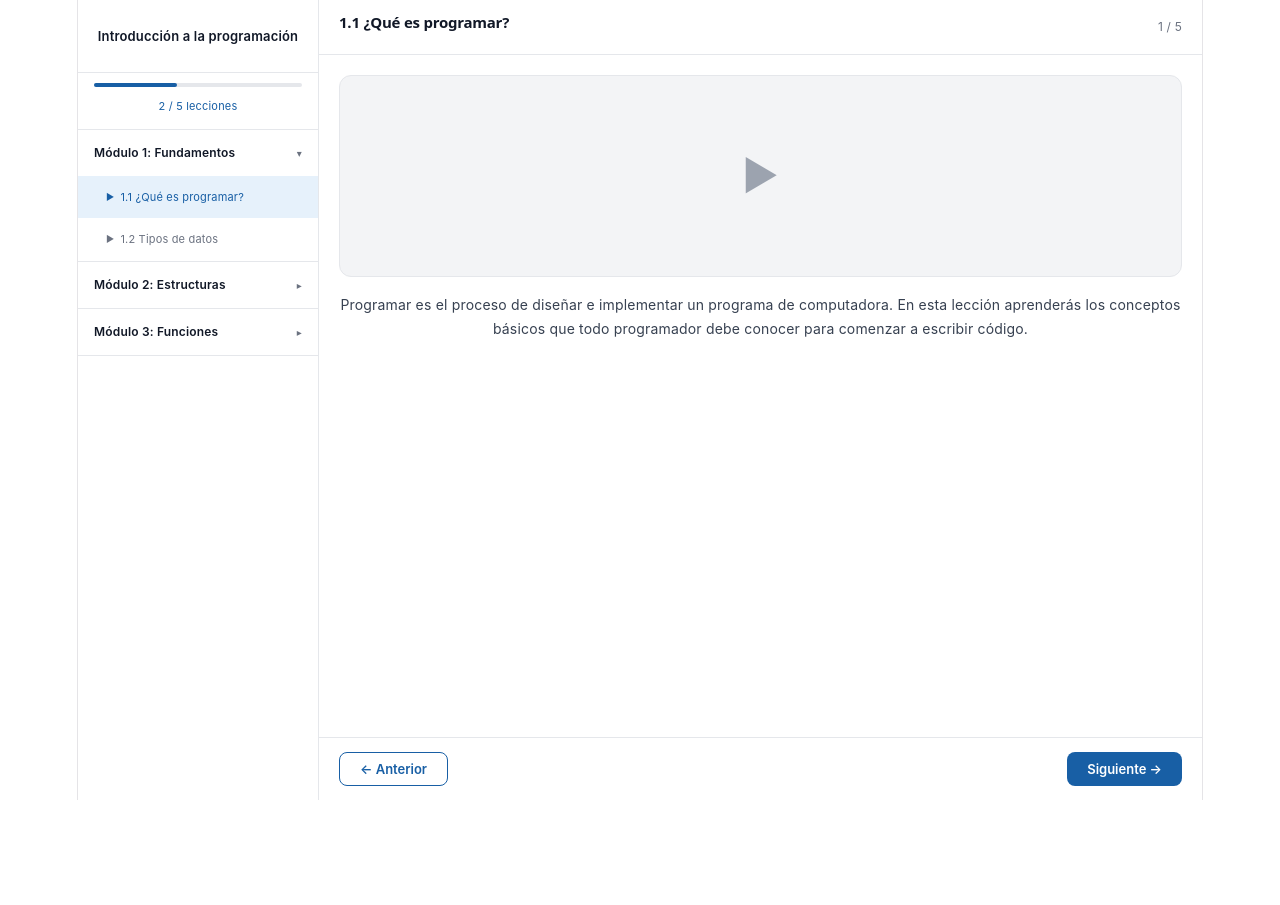
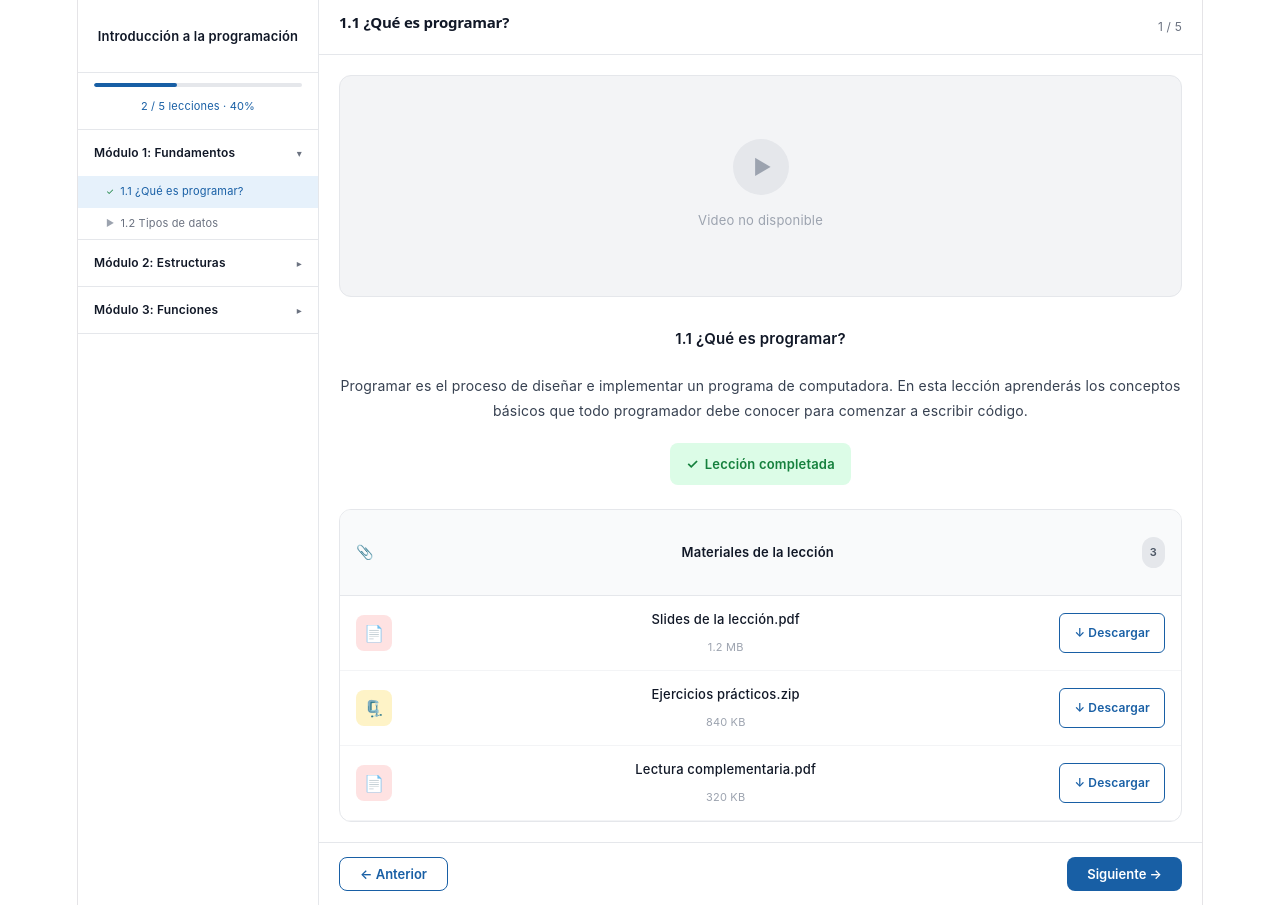
Before and after one commit to anyelohm117/AulaVirtualPro-EqAlfa, a React app in the folder frontend/: page /course/1 in a window 1280 px wide. Before the commit the page ends 800 px from the top, so only its background shows below. Built offline with nearby package versions, Linux system fonts and the light colour scheme; no server answers; the HTML template or start-up script is replaced by a standard one.

Commit message:
Update CoursePage.jsx

```diff
--- a/frontend/src/pages/CoursePage.jsx
+++ b/frontend/src/pages/CoursePage.jsx
@@ -1,6 +1,10 @@
 import { useState } from "react";
 import { useNavigate, useParams } from "react-router-dom";
+import LessonViewer from "../components/LessonViewer";
+import MaterialDownload from "../components/MaterialDownload";
+import ProgressBar from "../components/ProgressBar";
 
+// --- Mock mientras no existe el endpoint ---
 const cursoData = {
   titulo: "Introducción a la programación",
   progreso: 2,
@@ -10,36 +14,39 @@ const cursoData = {
       id: 1,
       titulo: "Módulo 1: Fundamentos",
       lecciones: [
-        { id: 1, titulo: "1.1 ¿Qué es programar?", contenido: "Programar es el proceso de diseñar e implementar un programa de computadora. En esta lección aprenderás los conceptos básicos que todo programador debe conocer para comenzar a escribir código." },
-        { id: 2, titulo: "1.2 Tipos de datos", contenido: "Los tipos de datos definen qué clase de valor puede almacenar una variable. Los más comunes son: enteros, flotantes, cadenas de texto y booleanos." },
+        { id: 1, titulo: "1.1 ¿Qué es programar?", contenido: "Programar es el proceso de diseñar e implementar un programa de computadora. En esta lección aprenderás los conceptos básicos que todo programador debe conocer para comenzar a escribir código.", completada: true },
+        { id: 2, titulo: "1.2 Tipos de datos", contenido: "Los tipos de datos definen qué clase de valor puede almacenar una variable. Los más comunes son: enteros, flotantes, cadenas de texto y booleanos.", completada: false },
       ],
     },
     {
       id: 2,
       titulo: "Módulo 2: Estructuras",
       lecciones: [
-        { id: 3, titulo: "2.1 Condicionales", contenido: "Las estructuras condicionales permiten ejecutar diferentes bloques de código según una condición. El if/else es la más común." },
-        { id: 4, titulo: "2.2 Ciclos", contenido: "Los ciclos permiten repetir un bloque de código múltiples veces. Los más usados son for y while." },
+        { id: 3, titulo: "2.1 Condicionales", contenido: "Las estructuras condicionales permiten ejecutar diferentes bloques de código según una condición. El if/else es la más común.", completada: false },
+        { id: 4, titulo: "2.2 Ciclos", contenido: "Los ciclos permiten repetir un bloque de código múltiples veces. Los más usados son for y while.", completada: false },
       ],
     },
     {
       id: 3,
       titulo: "Módulo 3: Funciones",
       lecciones: [
-        { id: 5, titulo: "3.1 Definir funciones", contenido: "Una función es un bloque de código reutilizable que realiza una tarea específica. Se define con la palabra clave function o con arrow functions." },
+        { id: 5, titulo: "3.1 Definir funciones", contenido: "Una función es un bloque de código reutilizable que realiza una tarea específica. Se define con la palabra clave function o con arrow functions.", completada: false },
       ],
     },
   ],
 };
+// ------------------------------------------
 
 export default function CoursePage() {
   const { id } = useParams();
   const navigate = useNavigate();
   const [modulosAbiertos, setModulosAbiertos] = useState({ 1: true });
   const [leccionActiva, setLeccionActiva] = useState(cursoData.modulos[0].lecciones[0]);
+  const [progresoLocal, setProgresoLocal] = useState(cursoData.progreso);
 
   const todasLecciones = cursoData.modulos.flatMap((m) => m.lecciones);
   const indexActual = todasLecciones.findIndex((l) => l.id === leccionActiva.id);
+  const pctProgreso = Math.round((progresoLocal / cursoData.totalLecciones) * 100);
 
   const toggleModulo = (moduloId) => {
     setModulosAbiertos((prev) => ({ ...prev, [moduloId]: !prev[moduloId] }));
@@ -57,25 +64,48 @@ export default function CoursePage() {
     }
   };
 
+  const handleLeccionCompletada = (leccionId) => {
+    // Actualiza el conteo local de progreso
+    setProgresoLocal((prev) => Math.min(prev + 1, cursoData.totalLecciones));
+    // Marca la lección como completada en el listado local
+    cursoData.modulos.forEach((m) => {
+      m.lecciones.forEach((l) => {
+        if (l.id === leccionId) l.completada = true;
+      });
+    });
+  };
+
   return (
     <div style={styles.page}>
+      {/* ── Sidebar ── */}
       <div style={styles.sidebar}>
         <div style={styles.sideHeader}>
           <h3 style={styles.sideTitle}>{cursoData.titulo}</h3>
         </div>
+
         <div style={styles.sideProgress}>
-          <div style={styles.progBar}>
-            <div style={{ ...styles.progFill, width: `${(cursoData.progreso / cursoData.totalLecciones) * 100}%` }} />
-          </div>
-          <span style={styles.progTxt}>{cursoData.progreso} / {cursoData.totalLecciones} lecciones</span>
+          <ProgressBar
+            value={pctProgreso}
+            height={4}
+            showLabel={false}
+          />
+          <span style={styles.progTxt}>
+            {progresoLocal} / {cursoData.totalLecciones} lecciones · {pctProgreso}%
+          </span>
         </div>
 
         {cursoData.modulos.map((modulo) => (
           <div key={modulo.id} style={styles.modulo}>
-            <div style={styles.moduloHeader} onClick={() => toggleModulo(modulo.id)}>
+            <div
+              style={styles.moduloHeader}
+              onClick={() => toggleModulo(modulo.id)}
+            >
               <span>{modulo.titulo}</span>
-              <span style={styles.chevron}>{modulosAbiertos[modulo.id] ? "▾" : "▸"}</span>
+              <span style={styles.chevron}>
+                {modulosAbiertos[modulo.id] ? "▾" : "▸"}
+              </span>
             </div>
+
             {modulosAbiertos[modulo.id] &&
               modulo.lecciones.map((leccion) => (
                 <div
@@ -86,7 +116,12 @@ export default function CoursePage() {
                   }}
                   onClick={() => setLeccionActiva(leccion)}
                 >
-                  <span style={styles.playIcon}>▶</span>
+                  <span style={{
+                    ...styles.playIcon,
+                    color: leccion.completada ? "#15803d" : (leccionActiva.id === leccion.id ? "#185FA5" : "#9ca3af"),
+                  }}>
+                    {leccion.completada ? "✓" : "▶"}
+                  </span>
                   {leccion.titulo}
                 </div>
               ))}
@@ -94,17 +129,27 @@ export default function CoursePage() {
         ))}
       </div>
 
+      {/* ── Contenido principal ── */}
       <div style={styles.main}>
         <div style={styles.topbar}>
           <h2 style={styles.topTitle}>{leccionActiva.titulo}</h2>
-          <span style={styles.topCount}>{indexActual + 1} / {todasLecciones.length}</span>
+          <span style={styles.topCount}>
+            {indexActual + 1} / {todasLecciones.length}
+          </span>
         </div>
 
         <div style={styles.content}>
-          <div style={styles.videoPlaceholder}>
-            <span style={{ fontSize: "40px", color: "#9ca3af" }}>▶</span>
+          {/* Visor de lección */}
+          <LessonViewer
+            leccion={leccionActiva}
+            cursoId={id}
+            onCompletada={handleLeccionCompletada}
+          />
+
+          {/* Materiales descargables */}
+          <div style={styles.materialesWrap}>
+            <MaterialDownload leccionId={leccionActiva.id} cursoId={id} />
           </div>
-          <p style={styles.lessonText}>{leccionActiva.contenido}</p>
         </div>
 
         <div style={styles.footer}>
@@ -140,6 +185,7 @@ const styles = {
     display: "flex",
     flexDirection: "column",
     backgroundColor: "#fff",
+    flexShrink: 0,
   },
   sideHeader: {
     padding: "14px 16px",
@@ -154,17 +200,9 @@ const styles = {
   sideProgress: {
     padding: "10px 16px",
     borderBottom: "0.5px solid #e5e7eb",
-  },
-  progBar: {
-    height: "4px",
-    backgroundColor: "#e5e7eb",
-    borderRadius: "2px",
-    marginBottom: "4px",
-  },
-  progFill: {
-    height: "100%",
-    borderRadius: "2px",
-    backgroundColor: "#185FA5",
+    display: "flex",
+    flexDirection: "column",
+    gap: "6px",
   },
   progTxt: {
     fontSize: "11px",
@@ -196,6 +234,7 @@ const styles = {
     display: "flex",
     alignItems: "center",
     gap: "6px",
+    lineHeight: "1.4",
   },
   leccionActiva: {
     color: "#185FA5",
@@ -203,11 +242,13 @@ const styles = {
   },
   playIcon: {
     fontSize: "9px",
+    flexShrink: 0,
   },
   main: {
     flex: 1,
     display: "flex",
     flexDirection: "column",
+    minWidth: 0,
   },
   topbar: {
     padding: "14px 20px",
@@ -228,21 +269,13 @@ const styles = {
   content: {
     flex: 1,
     padding: "20px",
+    display: "flex",
+    flexDirection: "column",
+    gap: "20px",
+    overflowY: "auto",
   },
-  videoPlaceholder: {
-    height: "200px",
-    backgroundColor: "#f3f4f6",
-    borderRadius: "12px",
-    display: "flex",
-    alignItems: "center",
-    justifyContent: "center",
-    marginBottom: "16px",
-    border: "0.5px solid #e5e7eb",
-  },
-  lessonText: {
-    fontSize: "14px",
-    color: "#374151",
-    lineHeight: "1.7",
+  materialesWrap: {
+    marginTop: "4px",
   },
   footer: {
     padding: "14px 20px",
```
